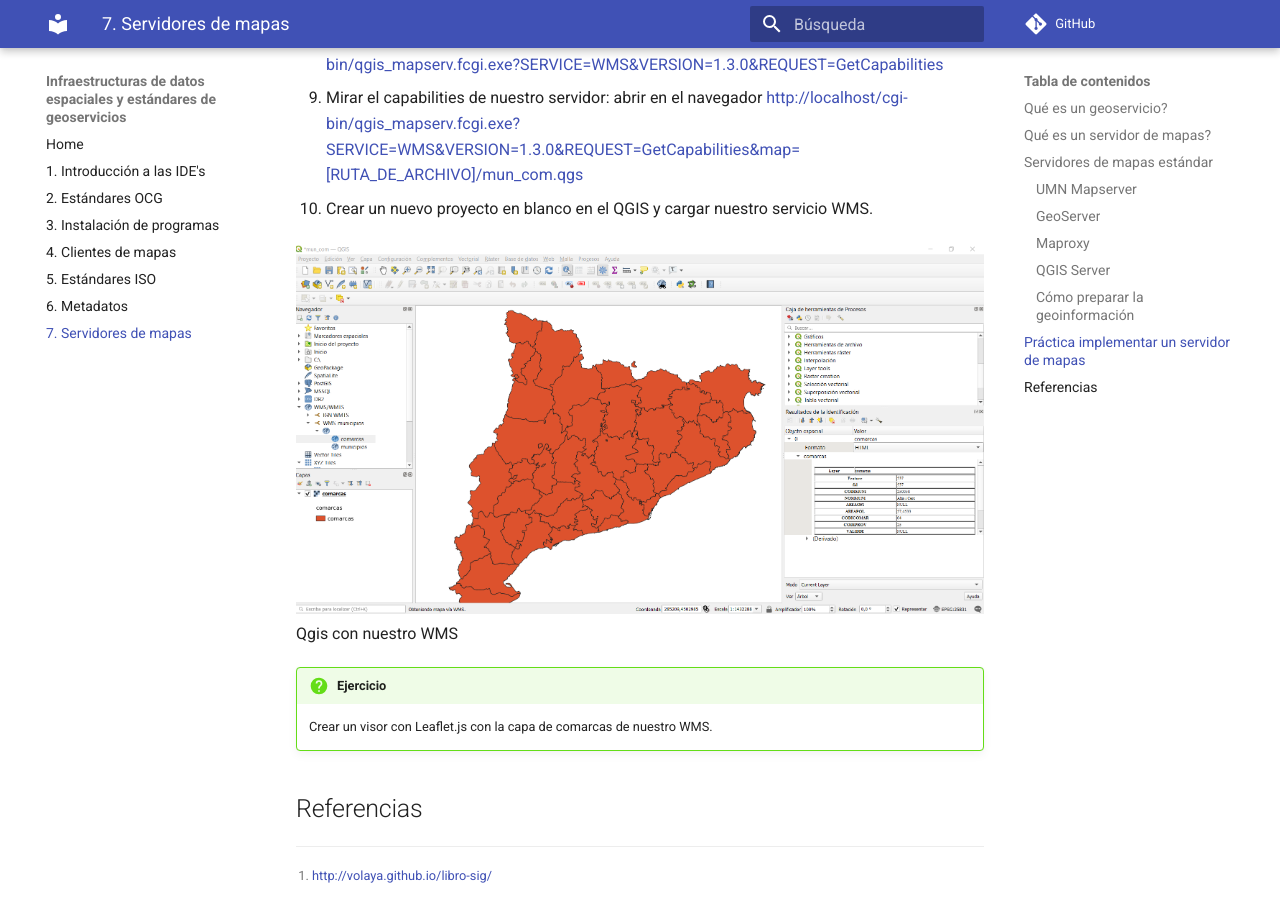
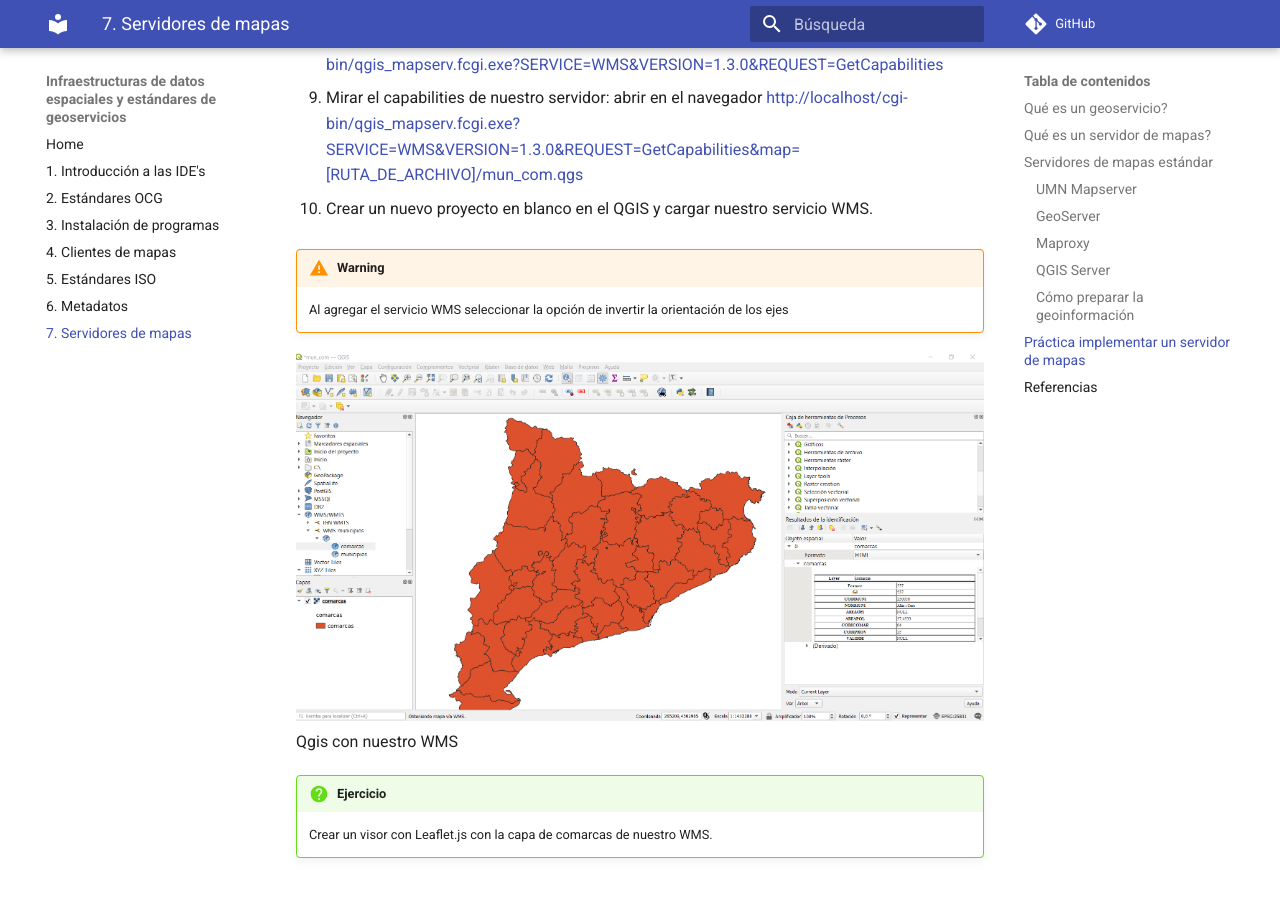
Before and after one commit to gss-mtig/sdis-mgeo, an MkDocs documentation site: the page built from docs/servidores_de_mapa.md, in a window 1280 px wide and 900 px high, scrolled down 8223 px. Built offline with MkDocs 1.6.1 and Material for MkDocs 9.7.7, drawn with Linux system fonts in a browser that asks for light colours; comment, search, counter and statistics services are not loaded.

Commit message:
add warning sobre invertir la orientación de los ejes

```diff
--- a/docs/servidores_de_mapa.md
+++ b/docs/servidores_de_mapa.md
@@ -150,6 +150,9 @@ Imagen con overview
 
 9. Crear un nuevo proyecto en blanco en el QGIS y cargar nuestro servicio WMS.
 
+!!! warning
+    Al agregar el servicio WMS seleccionar la opción de invertir la orientación de los ejes
+
 ![Qgis con nuestro WMS](img/qgis_server_wms_comarcas.png "Qgis con nuestro WMS")
 Qgis con nuestro WMS
 
```
